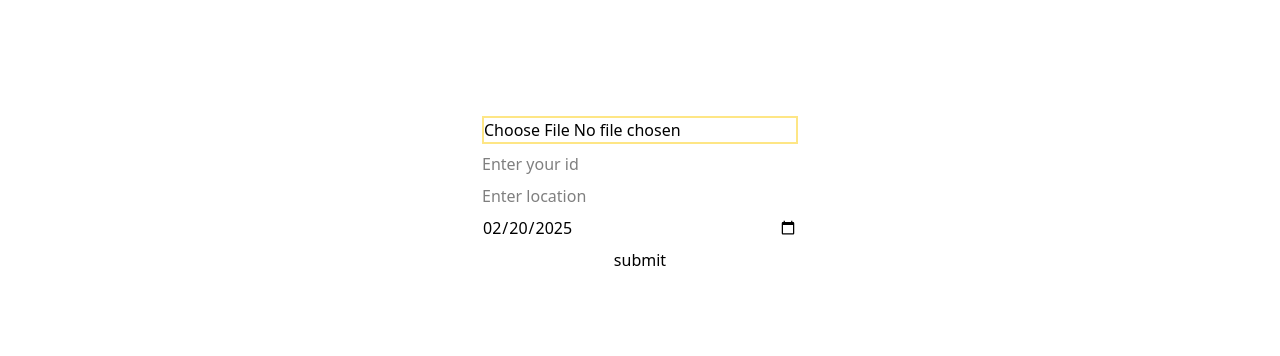
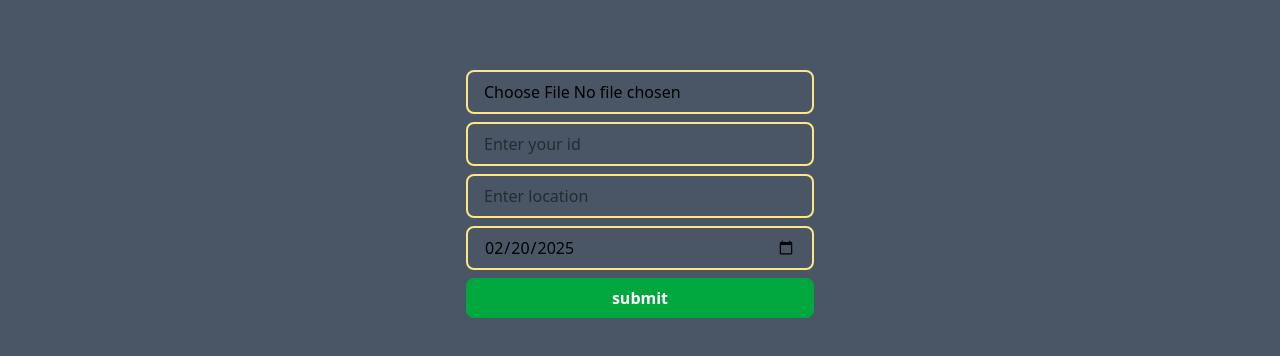
Before and after one commit to Umair25524-md/Safe-Street-Project, a React (Vite) app in the folder frontend/: page /report in a window 1280 px wide. Shown: the part 206-562 px from the top of the page. Built offline with nearby package versions, Linux system fonts and the light colour scheme; no server answers; a web font is replaced by a local one.

Commit message:
Added tilt effect to cards on hover

```diff
--- a/frontend/src/components/About.jsx
+++ b/frontend/src/components/About.jsx
@@ -72,7 +72,7 @@ const AboutPage = () => {
         <div className="absolute inset-0 bg-black/50"></div>
 
         {/* About Content */}
-        <div className="about-box relative z-10 max-w-3xl p-6 sm:p-10 bg-black/40 backdrop-blur-md rounded-lg shadow-lg mx-auto">
+        <div className="about-box relative z-10 max-w-3xl p-6 sm:p-10 bg-black/40 backdrop-blur-md rounded-lg shadow-lg mx-auto mt-10 h-auto">
           <h1 className="text-3xl sm:text-5xl font-bold text-blue-300">About SafeStreet</h1>
           <p className="text-lg text-gray-200 mt-4 leading-relaxed">
             SafeStreet is a revolutionary platform designed to enhance road safety by detecting and analyzing damage in real-time.
--- a/frontend/src/components/Advanced.jsx
+++ b/frontend/src/components/Advanced.jsx
@@ -84,8 +84,24 @@ const Advanced = () => {
             key={report.id}
             ref={(el) => (reportsRef.current[index] = el)}
             className="cards bg-black/80 backdrop-blur-lg text-white p-6 rounded-lg shadow-lg border border-gray-700 w-80 h-auto"
-            onMouseEnter={() => gsap.to(reportsRef.current[index],{scale:1.05,duration:0.3,ease:'power2.inOut'})}
-            onMouseLeave={() => gsap.to(reportsRef.current[index],{scale:1,duration:0.3,ease:'power2.inOut'})}
+            onMouseMove={(e) => {
+              const {left,top,width,height} = reportsRef.current[index].getBoundingClientRect();
+              const x = (e.clientX - left - width/2)/20;
+              const y = (e.clientY - top - height/2)/20;
+              gsap.to(reportsRef.current[index],{
+                rotateY:x,
+                rotateX:-y,
+                transformPerspective:1000,
+                ease:'power1.out',
+              })
+            }}
+            onMouseLeave={() => {
+              gsap.to(reportsRef.current[index],{
+                rotateY:0,
+                rotateX:0,
+                ease:'power1.out',
+              })
+            }}
 
           >
             <h2 className="text-xl font-semibold text-yellow-300 mb-4">Report #{report.id}</h2>
--- a/frontend/src/components/Report.jsx
+++ b/frontend/src/components/Report.jsx
@@ -43,11 +43,11 @@ const Report = () => {
     };
 
     return (
-        <div className='min-h-screen w-full flex justify-center items-center'>
+        <div className='min-h-screen w-full flex justify-center items-center bg-gray-600'>
             <form className='flex flex-col gap-2' onSubmit={handleSubmit}>
                 <input
                     type="file"
-                    className='border-2 border-amber-200'
+                    className='border-2 border-amber-200 px-4 py-2 rounded-lg'
                     id='image'
                     name='image'
                     onChange={handleChange}
@@ -55,6 +55,7 @@ const Report = () => {
                 <input
                     type="text"
                     placeholder='Enter your id'
+                    className='border-2 border-amber-200 px-4 py-2 rounded-lg'
                     id='reporter_id'
                     name='reporter_id'
                     value={formData.reporter_id}
@@ -63,6 +64,7 @@ const Report = () => {
                 <input
                     type="text"
                     placeholder='Enter location'
+                    className='border-2 border-amber-200 px-4 py-2 rounded-lg'
                     id='location'
                     name='location'
                     value={formData.location}
@@ -71,11 +73,12 @@ const Report = () => {
                 <input
                     type="date"
                     id='date'
+                    className='border-2 border-amber-200 px-4 py-2 rounded-lg'
                     name='date'
                     value={formData.date}
                     onChange={handleChange}
                 />
-                <button type='submit'>submit</button>
+                <button className='bg-green-600 rounded-lg px-4 py-2 font-semibold text-white cursor-pointer' type='submit'>submit</button>
             </form>
         </div>
     );
```
